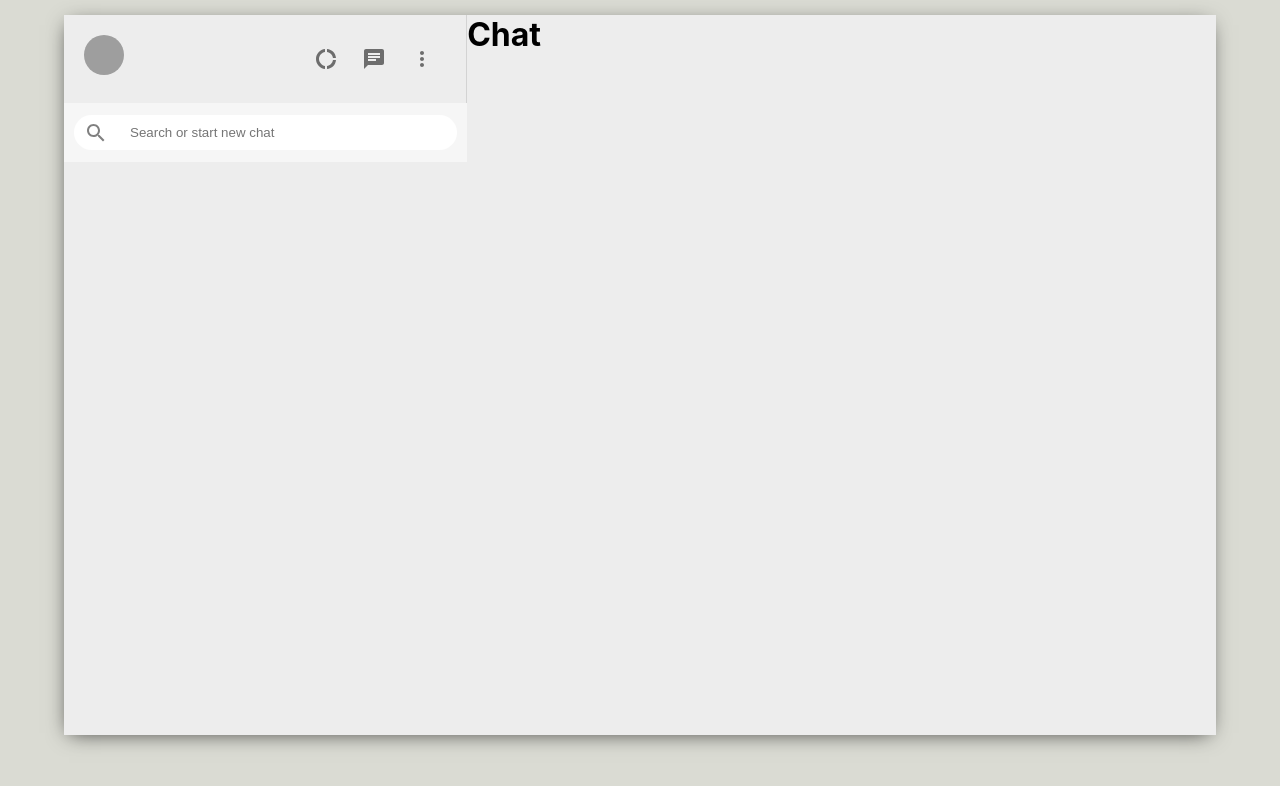
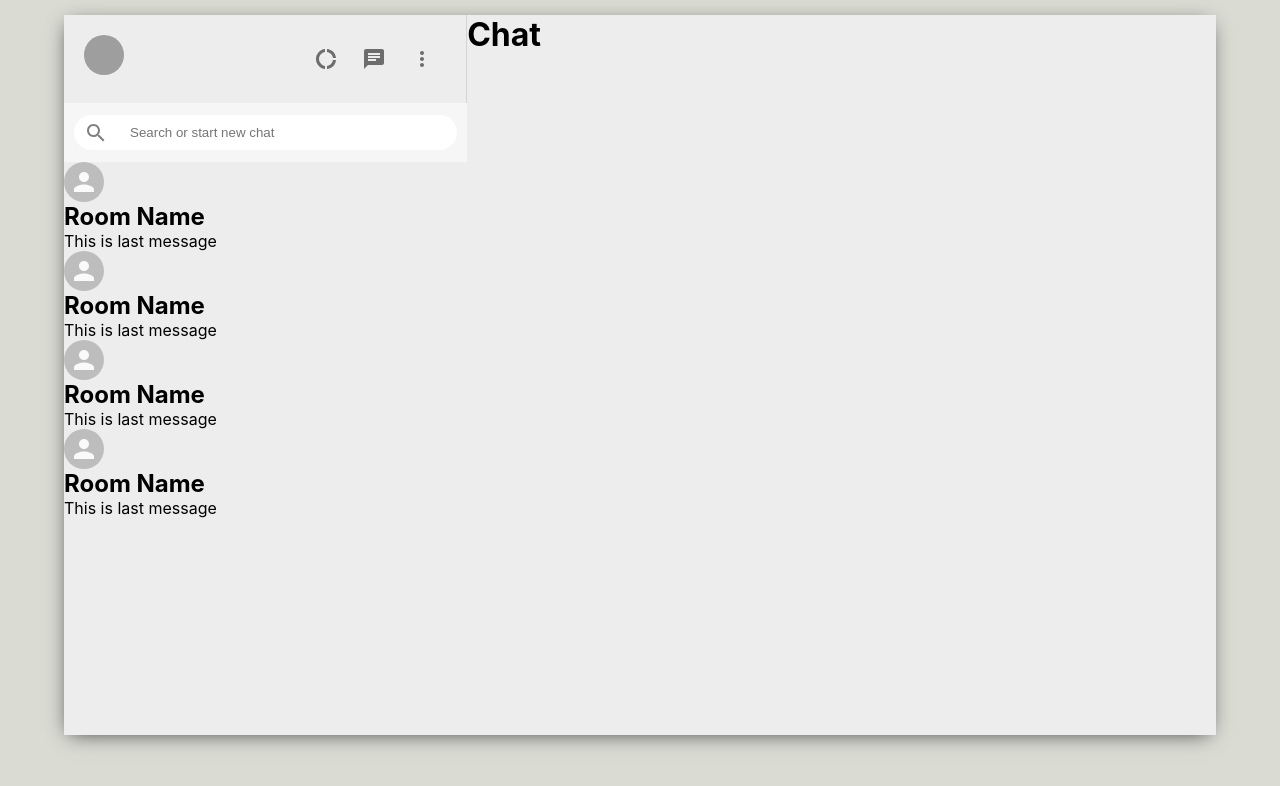
Before and after one commit to rohansethi1999430/whatsapp-MERN, a React (Create React App) app: page / in a window 1280 px wide. Shown: the top 786 px of the page. Built offline with nearby package versions, Linux system fonts and the light colour scheme; grey boxes are pictures that could not be loaded.

Commit message:
created a new component sidebarchatfor chat description in sidebar

```diff
--- a/src/Sidebar.js
+++ b/src/Sidebar.js
@@ -6,6 +6,7 @@ import IconButton from '@material-ui/core/IconButton';
 import Avatar from '@material-ui/core/Avatar';
 import MoreVertIcon from '@material-ui/icons/MoreVert';
 import SearchOutlinedIcon from '@material-ui/icons/SearchOutlined';
+import SidebarChat from './SidebarChat';
 
 function Sidebar() {
     return (
@@ -34,11 +35,14 @@ function Sidebar() {
                     <input type="text" placeholder="Search or start new chat" />
                </div>
 
-               <div className="sidebar__chats">
 
+           </div>
+           <div className="sidebar__chats">
+                   <SidebarChat></SidebarChat>
+                   <SidebarChat></SidebarChat>
+                   <SidebarChat></SidebarChat>
+                   <SidebarChat></SidebarChat>
                </div>
-           </div>
-
         </div>
     )
 }
--- /dev/null
+++ b/src/SidebarChat.js
@@ -0,0 +1,17 @@
+import React from 'react'
+import './SidebarChat.css'
+import Avatar from '@material-ui/core/Avatar';
+
+function SidebarChat() {
+    return (
+        <div className='sidebarChat'>
+           <Avatar></Avatar>
+           <div className="sidebarChat__info">
+               <h2>Room Name</h2>
+               <p>This is last message </p>
+           </div>
+        </div>
+    )
+}
+
+export default SidebarChat
```
Also changed, not shown: src/SidebarChat.css (added).
